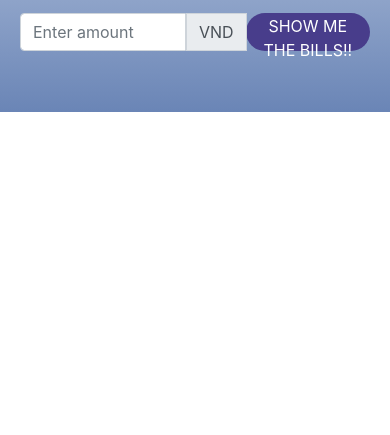
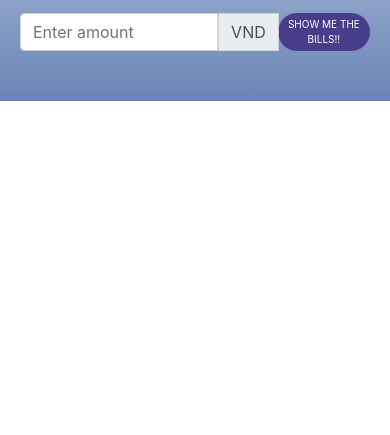
Before and after one commit to eatmoarrice/CurrencyConverter, a plain HTML site: page index.html in a window 390 px wide. Shown: the part 409-844 px from the top of the page. Drawn offline with nearby package versions, Linux system fonts and the light colour scheme.

Commit message:
fix mobile ver

```diff
--- a/style.css
+++ b/style.css
@@ -80,3 +80,9 @@ hr {
     height: 38px;
     border-radius: 25px;
 }
+
+@media only screen and (max-width: 600px) {
+    .ex-button {
+      font-size: 10px;
+    }
+  }
```
